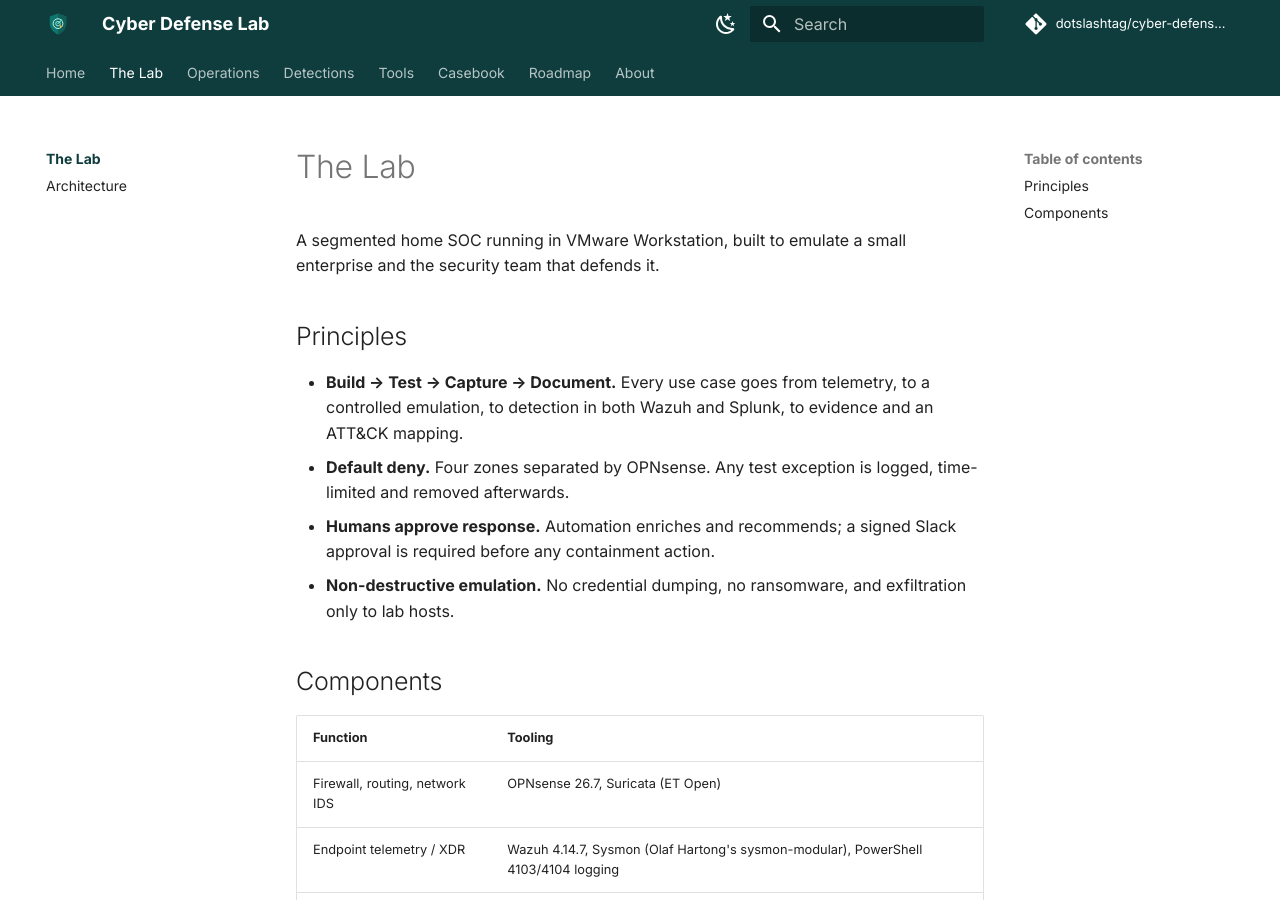
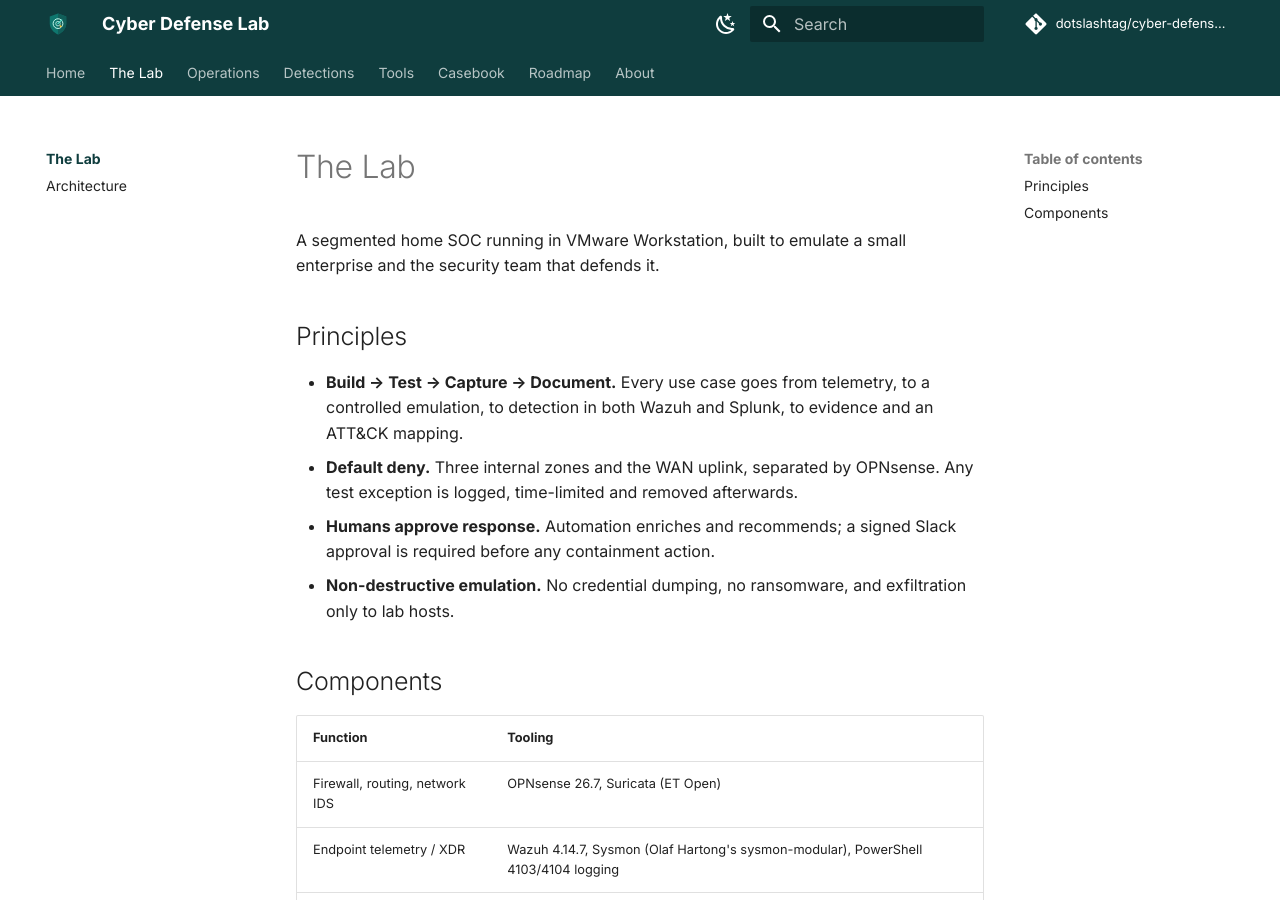
Before and after one commit to dotslashtag/cyber-defense-lab, an MkDocs documentation site: the page built from docs/lab/index.md, in a window 1280 px wide and 900 px high. Built offline with MkDocs 1.6.1 and Material for MkDocs 9.7.7, drawn with Linux system fonts in a browser that asks for light colours; comment, search, counter and statistics services are not loaded.

Commit message:
Update network zone description in lab documentation

```diff
--- a/docs/lab/index.md
+++ b/docs/lab/index.md
@@ -12,7 +12,7 @@
 - **Build → Test → Capture → Document.** Every use case goes from telemetry, to a
   controlled emulation, to detection in both Wazuh and Splunk, to evidence and an
   ATT&CK mapping.
-- **Default deny.** Four zones separated by OPNsense. Any test exception is logged,
+- **Default deny.** Three internal zones and the WAN uplink, separated by OPNsense. Any test exception is logged,
   time-limited and removed afterwards.
 - **Humans approve response.** Automation enriches and recommends; a signed Slack
   approval is required before any containment action.
```
